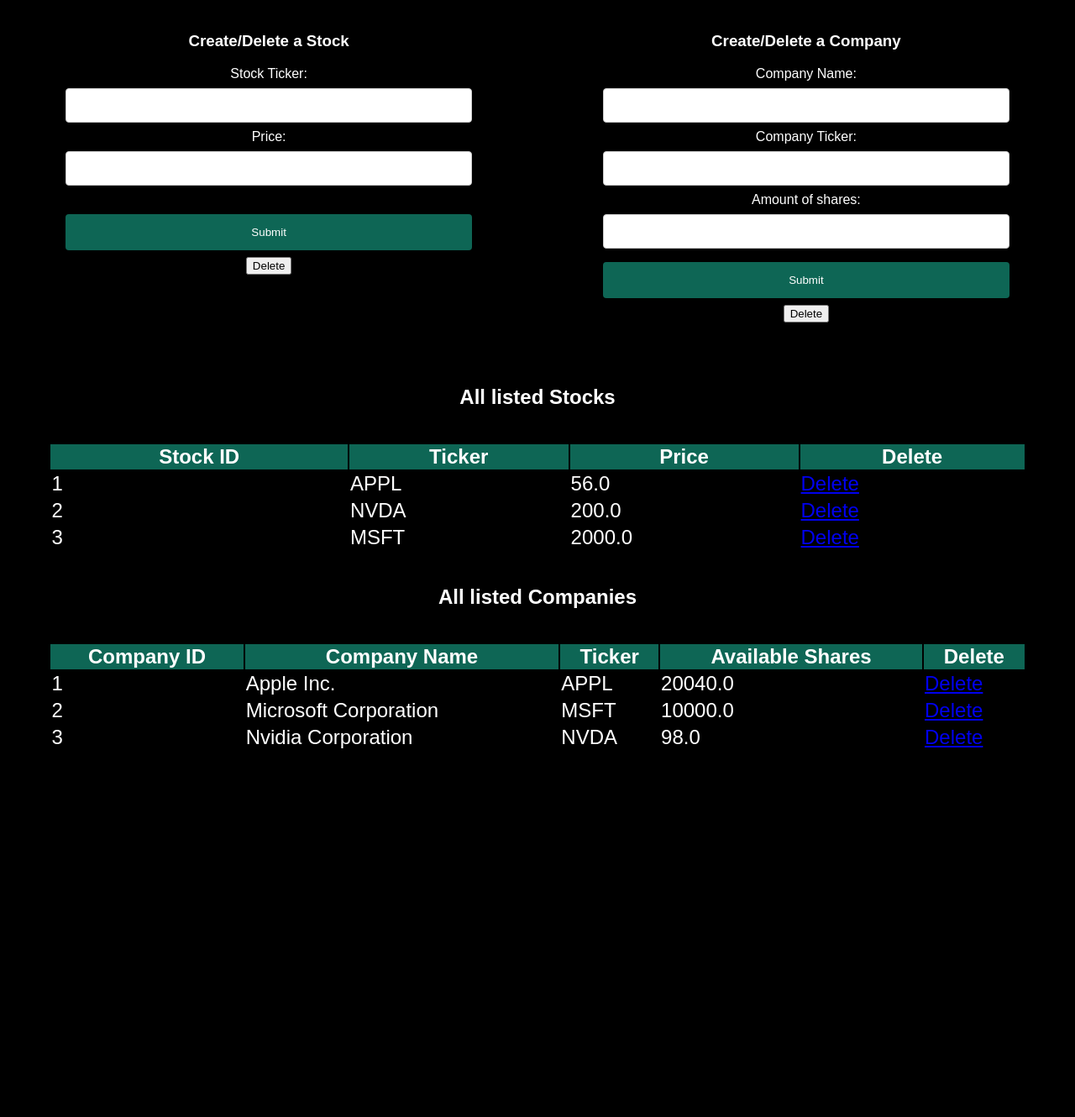
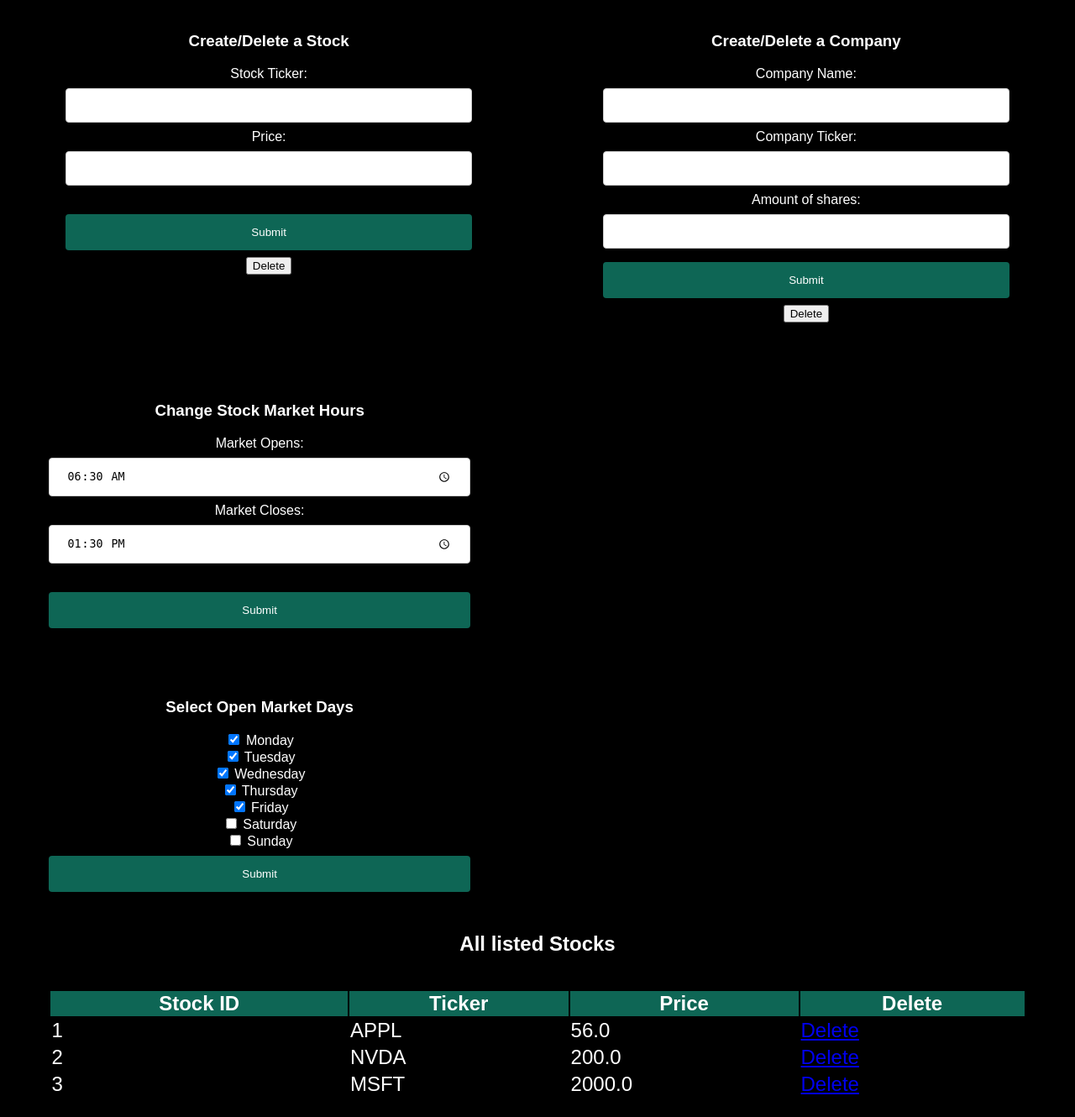
Before and after one commit to Abraca-Daniel/stockmarketreal, a Flask app: page /adminpage in a window 1280 px wide. Shown: the part 388-1718 px from the top of the page at 84% size. Before the commit the page ends 1279 px from the top, so only its background shows below. Run offline with Flask 3, Linux system fonts and the light colour scheme; data comes from the database, SQL or seed files in the repository.

Commit message:
Basis Stock Price Randomizer
Ponts

```diff
--- a/app.py
+++ b/app.py
@@ -4,6 +4,7 @@
 from sqlalchemy.sql import func
 from sqlalchemy import ForeignKey
 import os
+import random
 
 app = Flask(__name__)
 app.app_context()
@@ -13,6 +14,8 @@
 app.config['SQLALCHEMY_TRACK_MODIFICATIONS'] = False
 db = SQLAlchemy(app)
 file_path=".\instance\db.sqlite"
+
+
 
 class User(db.Model):
    __tablename__ = 'User'
@@ -297,7 +300,10 @@
 @app.route("/searchstock")
 def searchStock():
     stock_list = Stock.query.all()
+    for stock in stock_list:
+        stock.price += random.choice([-5, 5])
     return render_template('searchstock.html', stock_list=stock_list)
+
 
 @app.route("/buyastock/<int:stockID>", methods=["GET"])
 def buyaStock(stockID):
--- a/templates/admin_homepage.html
+++ b/templates/admin_homepage.html
@@ -113,6 +113,37 @@
       </div>
     </form>
      </div>
+
+     <form action="/changemarkethours" method="post" style="width: 45%;">
+      <div>
+        <h3>Change Stock Market Hours</h3>
+        <label for="startTime">Market Opens:</label><br>
+        <input type="time" id="startTime" name="startTime" value="06:30"><br>
+        <label for="endTime">Market Closes:</label><br>
+        <input type="time" id="endTime" name="endTime" value="13:30"><br><br>
+        <input type="submit" value="Submit" onclick="alert('Stock market hours changed')">
+      </div>
+    </form>
+    <form action="/selectdays" method="post" style="width: 45%;">
+      <div>
+        <h3>Select Open Market Days</h3>
+        <input type="checkbox" id="monday" name="monday" checked>
+        <label for="monday">Monday</label><br>
+        <input type="checkbox" id="tuesday" name="tuesday" checked>
+        <label for="tuesday">Tuesday</label><br>
+        <input type="checkbox" id="wednesday" name="wednesday" checked>
+        <label for="wednesday">Wednesday</label><br>
+        <input type="checkbox" id="thursday" name="thursday" checked>
+        <label for="thursday">Thursday</label><br>
+        <input type="checkbox" id="friday" name="friday"checked>
+        <label for="friday">Friday</label><br>
+        <input type="checkbox" id="saturday" name="saturday" >
+        <label for="saturday">Saturday</label><br>
+        <input type="checkbox" id="sunday" name="sunday" >
+        <label for="sunday">Sunday</label><br>
+        <input type="submit" value="Submit">
+      </div>
+    </form>
 <h2>All listed Stocks</h2>
 
 <div id="stocks">
@@ -163,7 +194,7 @@
 
 <html>
 <style>
-input[type=text], select {
+input[type=text], input[type=time], input[type=checkbox] select {
   width: 100%;
   padding: 12px 20px;
   margin: 8px 0;
--- a/templates/searchstock.html
+++ b/templates/searchstock.html
@@ -44,7 +44,7 @@
     <tr style="border:2px solid white;">
       <td>{{ stock.stockId }}</td>
       <td>{{ stock.ticker }}</td>
-      <td>{{ stock.price }}</td>
+      <td>{{ stock.price  }}</td>
       <td><a href="/buyastock/{{ stock.stockId }}">Buy</a></td>
     </tr>
     {% endfor %}
```
